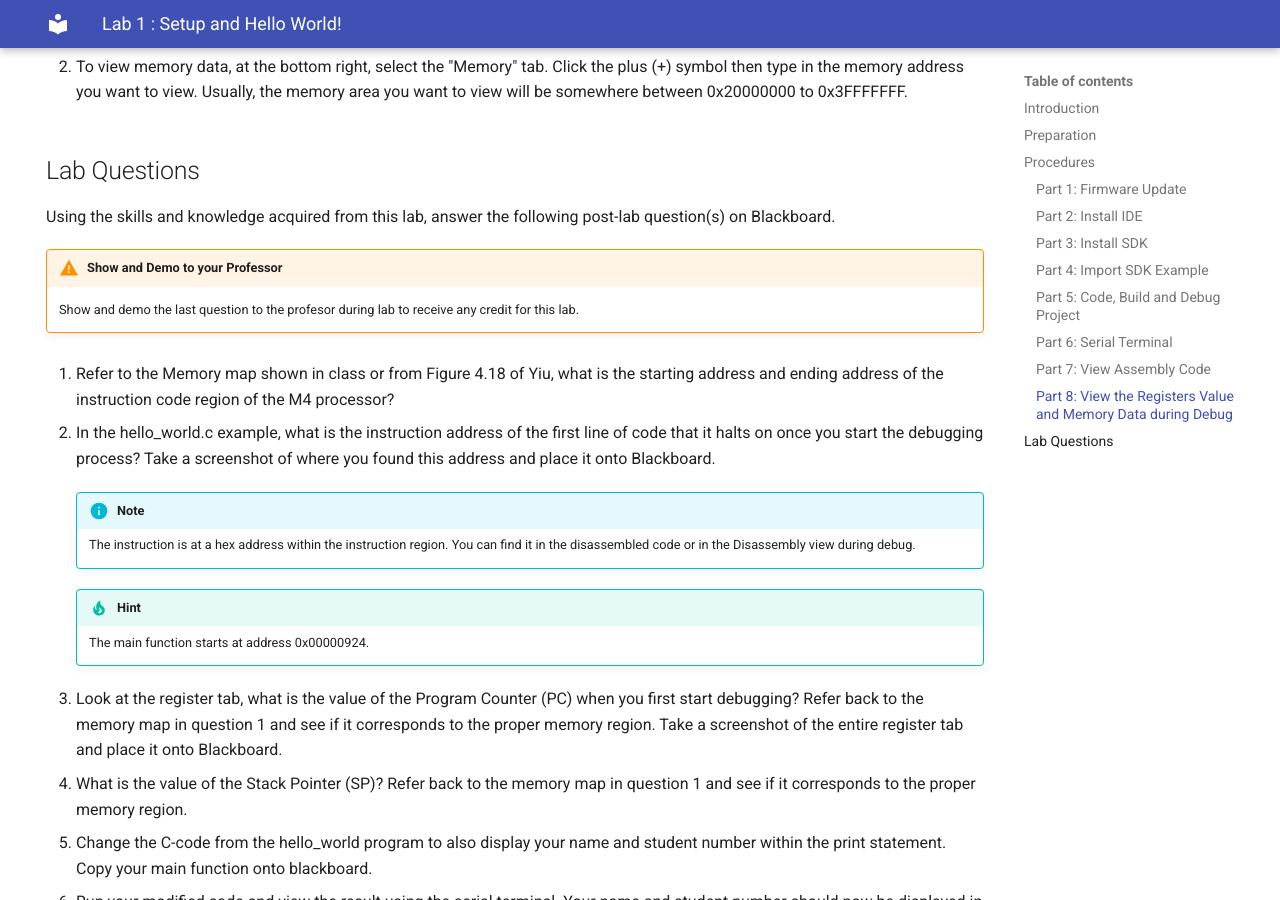
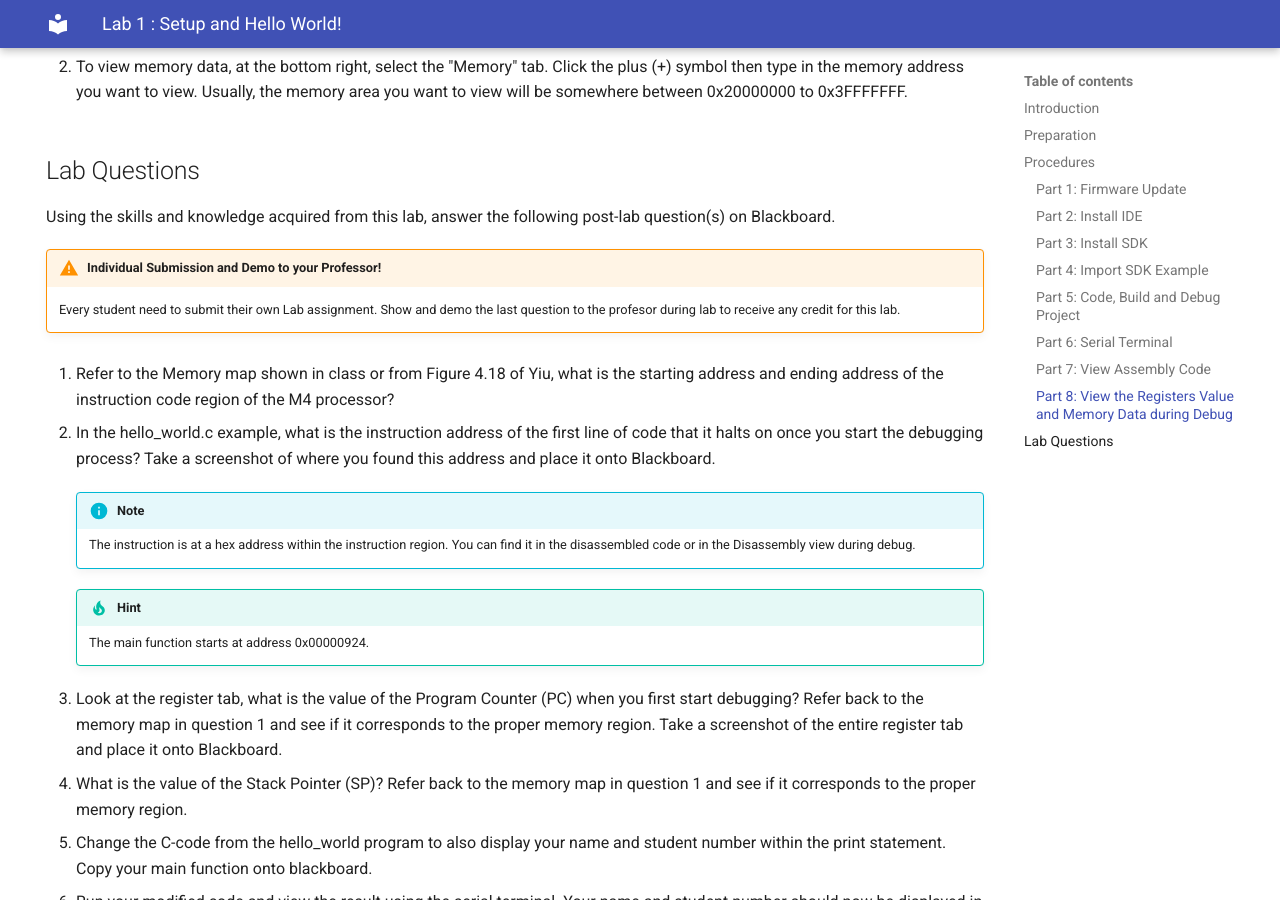
Before and after one commit to Seneca-BSA/Lab-Manual, an MkDocs documentation site: the page built from docs/SEH500/lab1.md, in a window 1280 px wide and 900 px high, scrolled down 10088 px. Built offline with MkDocs 1.6.1 and Material for MkDocs 9.7.7, drawn with Linux system fonts in a browser that asks for light colours.

Commit message:
updated seh500 question instruction

```diff
--- a/docs/SEH500/lab1.md
+++ b/docs/SEH500/lab1.md
@@ -212,9 +212,9 @@ This step can only be done with a microcontroller board running during debugging
 
 Using the skills and knowledge acquired from this lab, answer the following post-lab question(s) on Blackboard.
 
-!!! warning "Show and Demo to your Professor"
+!!! warning "Individual Submission and Demo to your Professor!"
 
-    Show and demo the last question to the profesor during lab to receive any credit for this lab.
+    Every student need to submit their own Lab assignment. Show and demo the last question to the profesor during lab to receive any credit for this lab.
 
 1. Refer to the Memory map shown in class or from Figure 4.18 of Yiu, what is the starting address and ending address of the instruction code region of the M4 processor?
 
```
